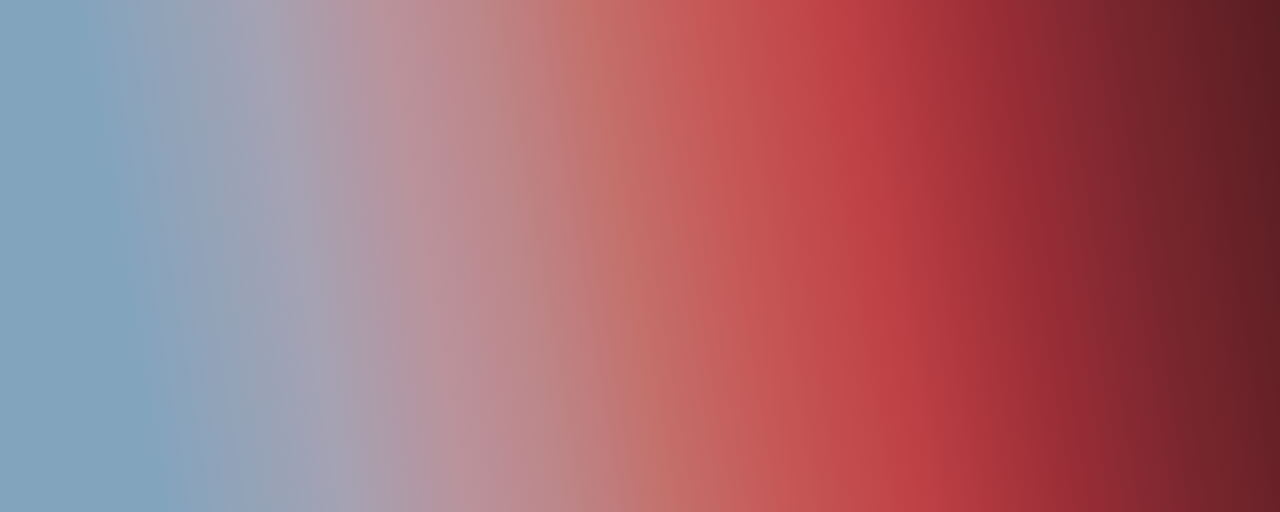
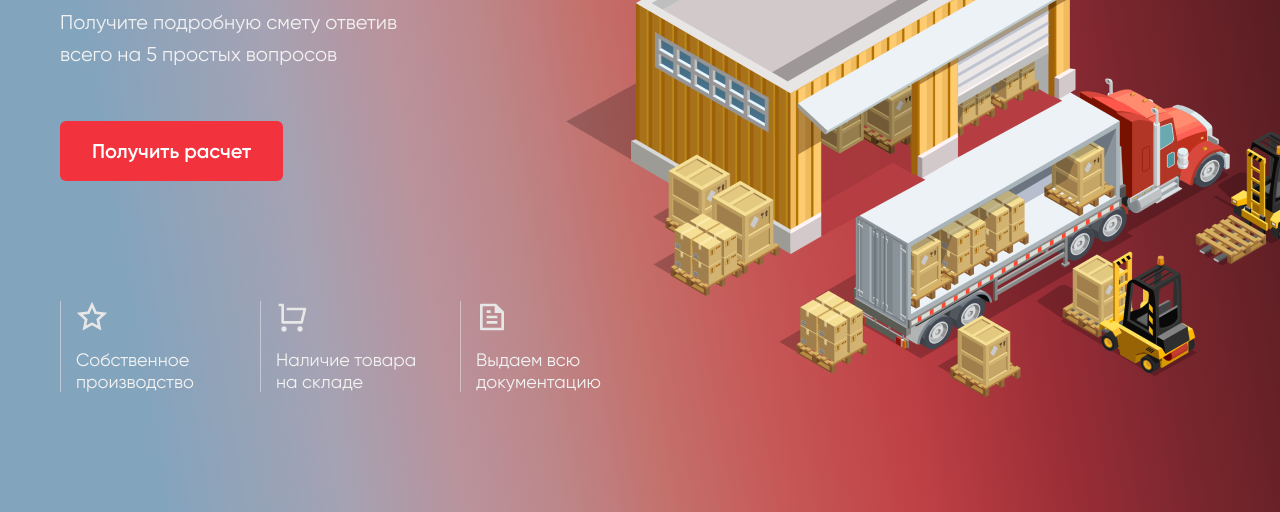
Before and after one commit to moovlaze/volt-stream, a website: page src/html/index.html in a window 1280 px wide. Shown: the part 288-800 px from the top of the page. Drawn offline with nearby package versions, Linux system fonts and the light colour scheme; files that its build step writes are made by us from their sources; files whose address does not match are found by name.

Commit message:
added section intro

```diff
--- /dev/null
+++ b/src/html/chunks/intro.html
@@ -0,0 +1,57 @@
+<section class="intro">
+	<div class="intro__container">
+		<div class="intro__body body-intro">
+			<h1 class="body-intro__title">
+				<span>Рассчитаем стоимость</span> комплектующих и установки
+				<span>системы заземления</span> за 1 день
+			</h1>
+			<p class="body-intro__text">
+				Получите подробную смету ответив всего на 5 простых вопросов
+			</p>
+			<a href="#!" class="body-intro__btn btn">Получить расчет</a>
+			<div class="body-intro__items body-intro__items_desktop">
+				<div class="body-intro__item item-body-intro">
+					<div class="item-body-intro__icon">
+						<img src="../img/icons/star.svg" alt="звезда" />
+					</div>
+					<p class="item-body-intro__text">Собственное производство</p>
+				</div>
+				<div class="body-intro__item item-body-intro">
+					<div class="item-body-intro__icon">
+						<img src="../img/icons/basket.svg" alt="корзина" />
+					</div>
+					<p class="item-body-intro__text">Наличие товара на складе</p>
+				</div>
+				<div class="body-intro__item item-body-intro">
+					<div class="item-body-intro__icon">
+						<img src="../img/icons/file.svg" alt="документация" />
+					</div>
+					<p class="item-body-intro__text">Выдаем всю документацию</p>
+				</div>
+			</div>
+		</div>
+		<div class="intro__image">
+			<img src="../img/intro/intro-img.png" alt="Здание" />
+		</div>
+		<div class="body-intro__items body-intro__items_mobile">
+			<div class="body-intro__item item-body-intro">
+				<div class="item-body-intro__icon">
+					<img src="../img/icons/star.svg" alt="звезда" />
+				</div>
+				<p class="item-body-intro__text">Собственное производство</p>
+			</div>
+			<div class="body-intro__item item-body-intro">
+				<div class="item-body-intro__icon">
+					<img src="../img/icons/basket.svg" alt="корзина" />
+				</div>
+				<p class="item-body-intro__text">Наличие товара на складе</p>
+			</div>
+			<div class="body-intro__item item-body-intro">
+				<div class="item-body-intro__icon">
+					<img src="../img/icons/file.svg" alt="документация" />
+				</div>
+				<p class="item-body-intro__text">Выдаем всю документацию</p>
+			</div>
+		</div>
+	</div>
+</section>
--- a/src/html/index.html
+++ b/src/html/index.html
@@ -11,7 +11,7 @@
 	<body class="page">
 		<div class="wrapper">
 			@@include('./chunks/header.html')
-			<main class="main"></main>
+			<main class="main">@@include('./chunks/intro.html')</main>
 			@@include('./chunks/footer.html')
 		</div>
 	</body>
--- /dev/null
+++ b/src/scss/blocks/intro.scss
@@ -0,0 +1,138 @@
+.intro {
+	padding-bottom: 45px;
+	&__container {
+		position: relative;
+		display: flex;
+		align-items: center;
+	}
+
+	&__body {
+		flex: 1 1 50%;
+	}
+
+	&__image {
+		flex: 0 0 50%;
+		min-height: 555px;
+
+		img {
+			position: absolute;
+			right: -90px;
+			top: 0;
+		}
+	}
+	@media (max-width: 1100px) {
+		&__container {
+			flex-direction: column;
+		}
+		&__body {
+			flex: 1 1 100%;
+			margin-bottom: 30px;
+		}
+		&__image {
+			min-height: auto;
+			img {
+				position: static;
+			}
+		}
+	}
+	@media (max-width: 640px) {
+		&__image {
+			margin-bottom: 30px;
+		}
+	}
+}
+.body-intro {
+	&__title {
+		margin-bottom: 20px;
+		font-weight: 400;
+		font-size: 36px;
+		line-height: 130%;
+		span {
+			font-weight: 700;
+		}
+	}
+
+	&__text {
+		max-width: 390px;
+		margin-bottom: 50px;
+		font-weight: 400;
+		font-size: 20px;
+		line-height: 160%;
+	}
+
+	&__btn {
+		display: inline-block;
+		margin-bottom: 120px;
+		padding: 20px 32px;
+	}
+
+	&__items {
+		display: flex;
+		gap: 30px;
+		&_mobile {
+			display: none;
+		}
+	}
+
+	&__item {
+		flex: 0 0 auto;
+	}
+
+	@media (max-width: 1100px) {
+		&__btn {
+			margin-bottom: 40px;
+		}
+	}
+
+	@media (max-width: 640px) {
+		&__items {
+			flex-direction: column;
+			align-items: center;
+			width: max-content;
+			margin: 0 auto;
+			padding: 40px 32px;
+			border-radius: 12px;
+			background-color: rgba(255, 255, 255, 0.1);
+			&_desktop {
+				display: none;
+			}
+			&_mobile {
+				display: flex;
+			}
+		}
+	}
+	@media (max-width: 640px) {
+		&__title {
+			font-size: 28px;
+		}
+		&__text {
+			font-size: 16px;
+		}
+	}
+}
+.btn {
+	font-weight: 600;
+	font-size: 20px;
+	line-height: 100%;
+	border-radius: 6px;
+	color: #fff;
+	background-color: $color-accent;
+	cursor: pointer;
+	transition: all 0.3s ease;
+	&:hover {
+		background-color: darken($color-accent, 10);
+	}
+}
+.item-body-intro {
+	padding: 0 0px 0 15px;
+	border-left: solid 1px rgba(233, 233, 233, 0.54);
+	&__icon {
+		margin-bottom: 16px;
+	}
+
+	&__text {
+		width: 154px;
+		font-size: 18px;
+		line-height: 120%;
+	}
+}
--- a/src/scss/main.scss
+++ b/src/scss/main.scss
@@ -3,4 +3,5 @@
 @import "./modules/base.scss";
 
 @import "./blocks/header.scss";
+@import "./blocks/intro.scss";
 @import "./blocks/footer.scss";
```
Also changed, not shown: src/img/icons/basket.svg (added), src/img/icons/file.svg (added), src/img/icons/star.svg (added), src/img/intro/intro-img.png (added).
